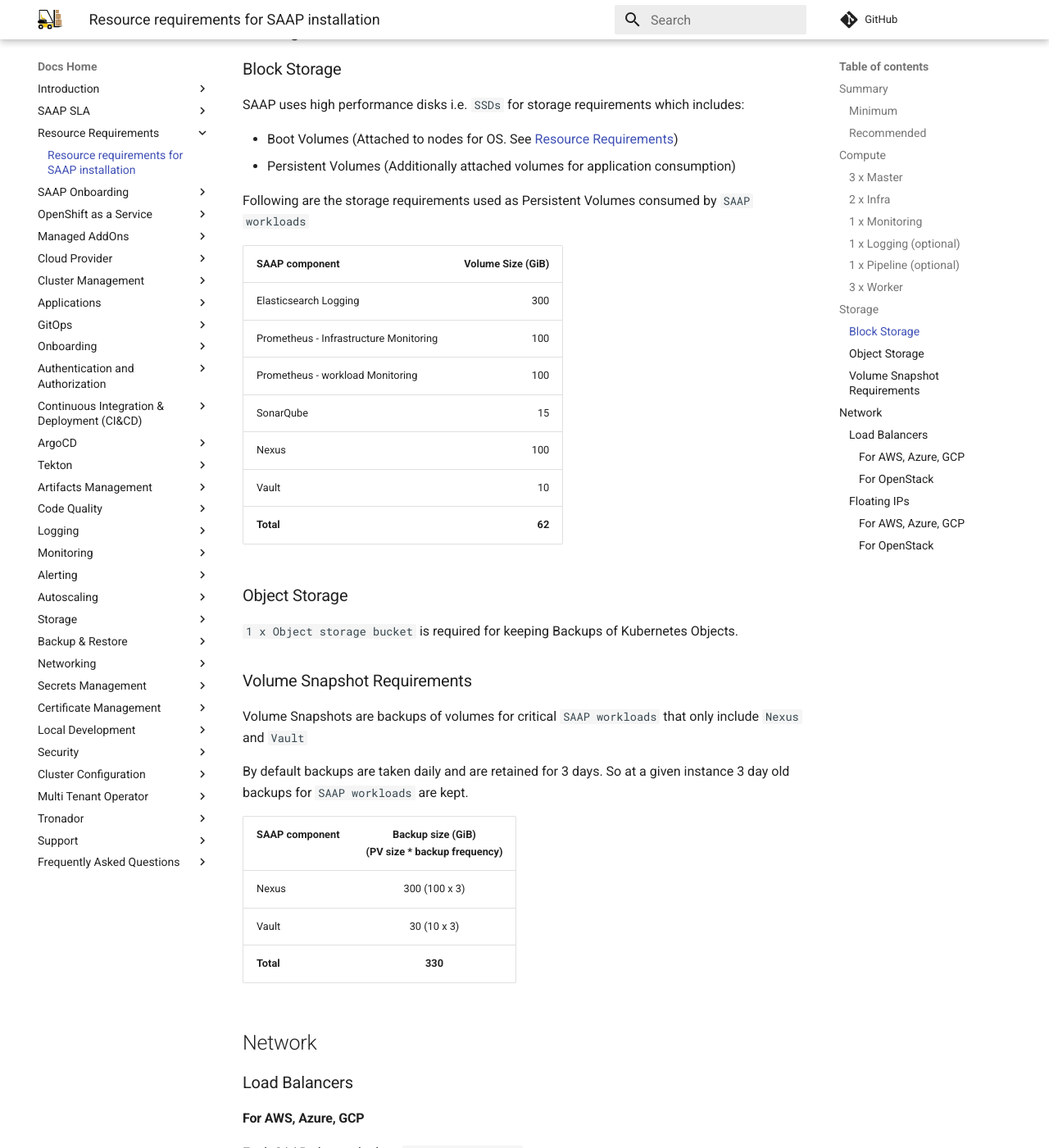
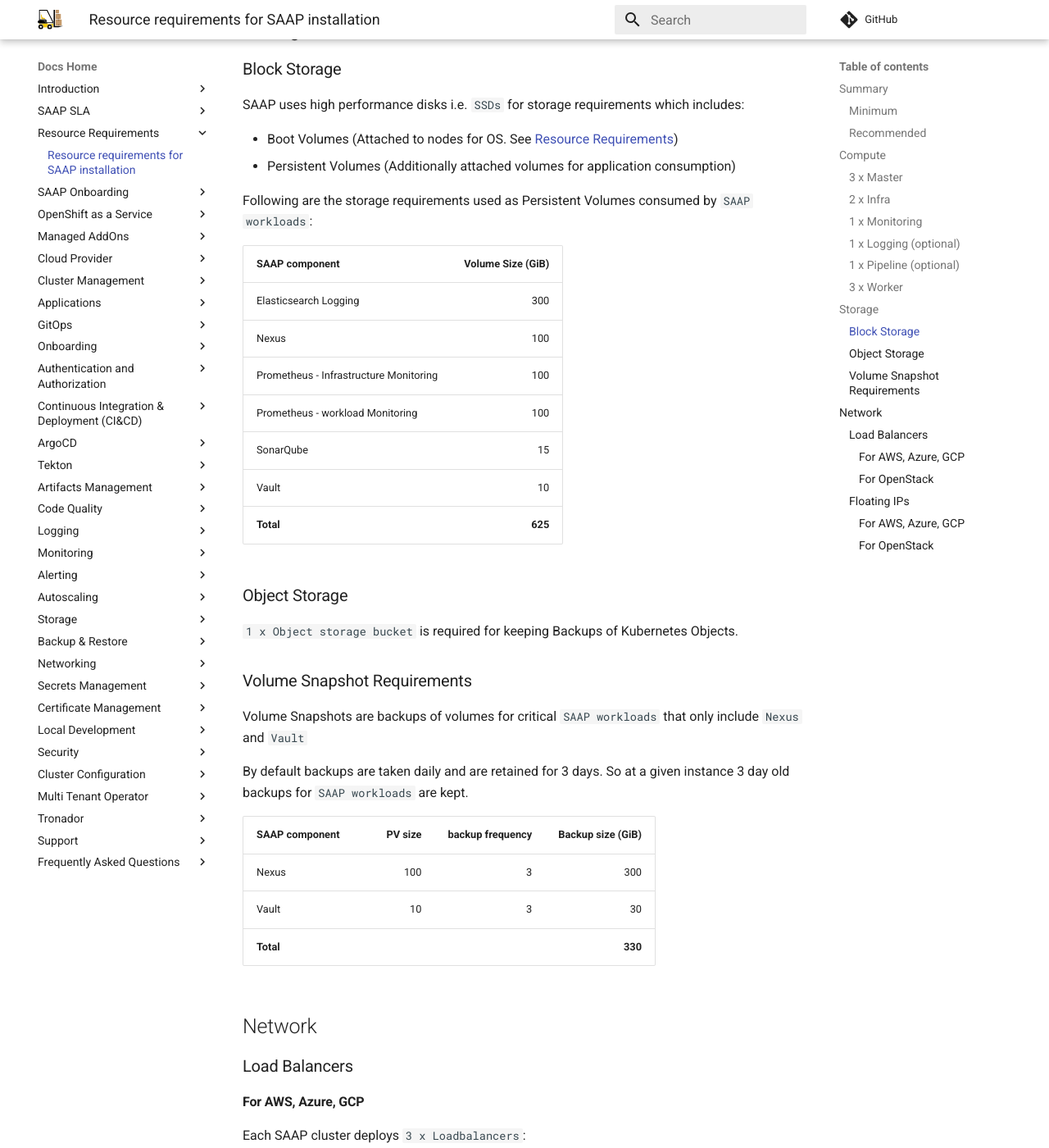
Before and after one commit to stakater/stakater-docs, an MkDocs documentation site: the page built from docs/content/requirements/requirements.md, in a window 1280 px wide and 1400 px high, scrolled down 5246 px. Shown: the whole window at 82% size. Built offline with MkDocs 1.6.1 and Material for MkDocs 9.7.7, drawn with Linux system fonts in a browser that asks for light colours; comment, search, counter and statistics services are not loaded.

Commit message:
Fixes (#97)

```diff
--- a/docs/content/requirements/requirements.md
+++ b/docs/content/requirements/requirements.md
@@ -144,7 +144,6 @@ No user workloads run on pipelines nodes.
 
 In a SAAP cluster, users run their applications on worker nodes. By default, a SAAP subscription comes with three worker nodes.
 
-
 ## Storage
 
 ### Block Storage
@@ -154,17 +153,17 @@ SAAP uses high performance disks i.e. `SSDs` for storage requirements which incl
 - Boot Volumes (Attached to nodes for OS. See [Resource Requirements](#compute-requirements))
 - Persistent Volumes (Additionally attached volumes for application consumption)
 
-Following are the storage requirements used as Persistent Volumes consumed by `SAAP workloads`
+Following are the storage requirements used as Persistent Volumes consumed by `SAAP workloads`:
 
-| SAAP component | Volume Size (GiB)|
+| SAAP component | Volume Size (GiB) |
 |---|---:|
 | Elasticsearch Logging | 300  |
+| Nexus | 100 |
 | Prometheus - Infrastructure Monitoring | 100  |
 | Prometheus - workload Monitoring| 100 |
 | SonarQube | 15 |
-| Nexus | 100 |
 | Vault | 10 |
-| **Total** | **62** |
+| **Total** | **625** |
 
 ### Object Storage
 
@@ -176,11 +175,11 @@ Volume Snapshots are backups of volumes for critical `SAAP workloads` that only
 
 By default backups are taken daily and are retained for 3 days. So at a given instance 3 day old backups for `SAAP workloads` are kept.
 
-| SAAP component | Backup size (GiB) <br/> (PV size * backup frequency)|
-|---|:---:|
-| Nexus | 300  (100 x 3) |
-| Vault | 30 (10 x 3) |
-| **Total** | **330** |
+| SAAP component | PV size | backup frequency | Backup size (GiB) |
+|---|---:|---:|---:|
+| Nexus | 100 | 3 | 300 |
+| Vault | 10 | 3 | 30 |
+| **Total** | | | **330** |
 
 ## Network
 
@@ -203,6 +202,7 @@ No LoadBalancers required.
 #### For AWS, Azure, GCP
 
 No additional Floating IPs/Public IPs are required.
+
 #### For OpenStack
 
 `2 x Floating IPs` are required (for cluster API and cluster dashboard).
```
